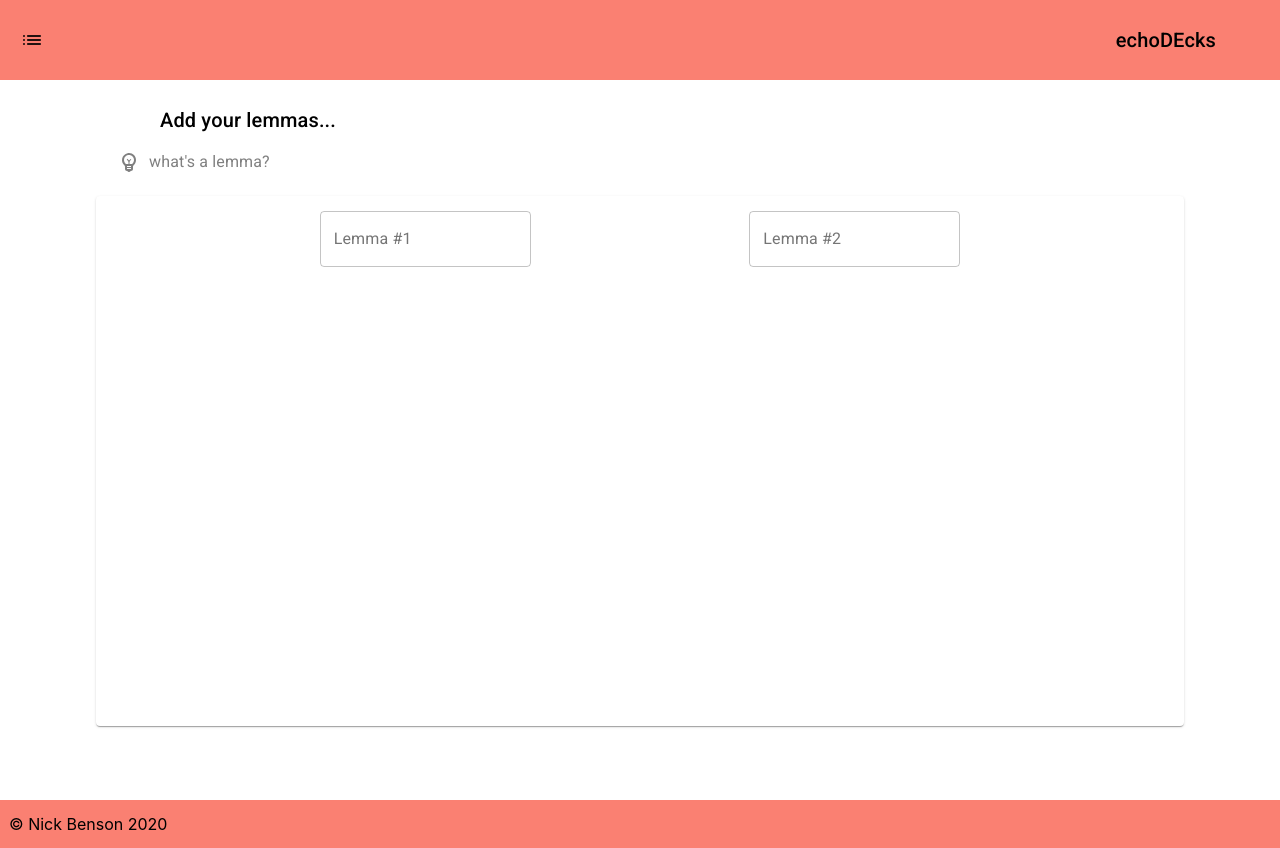
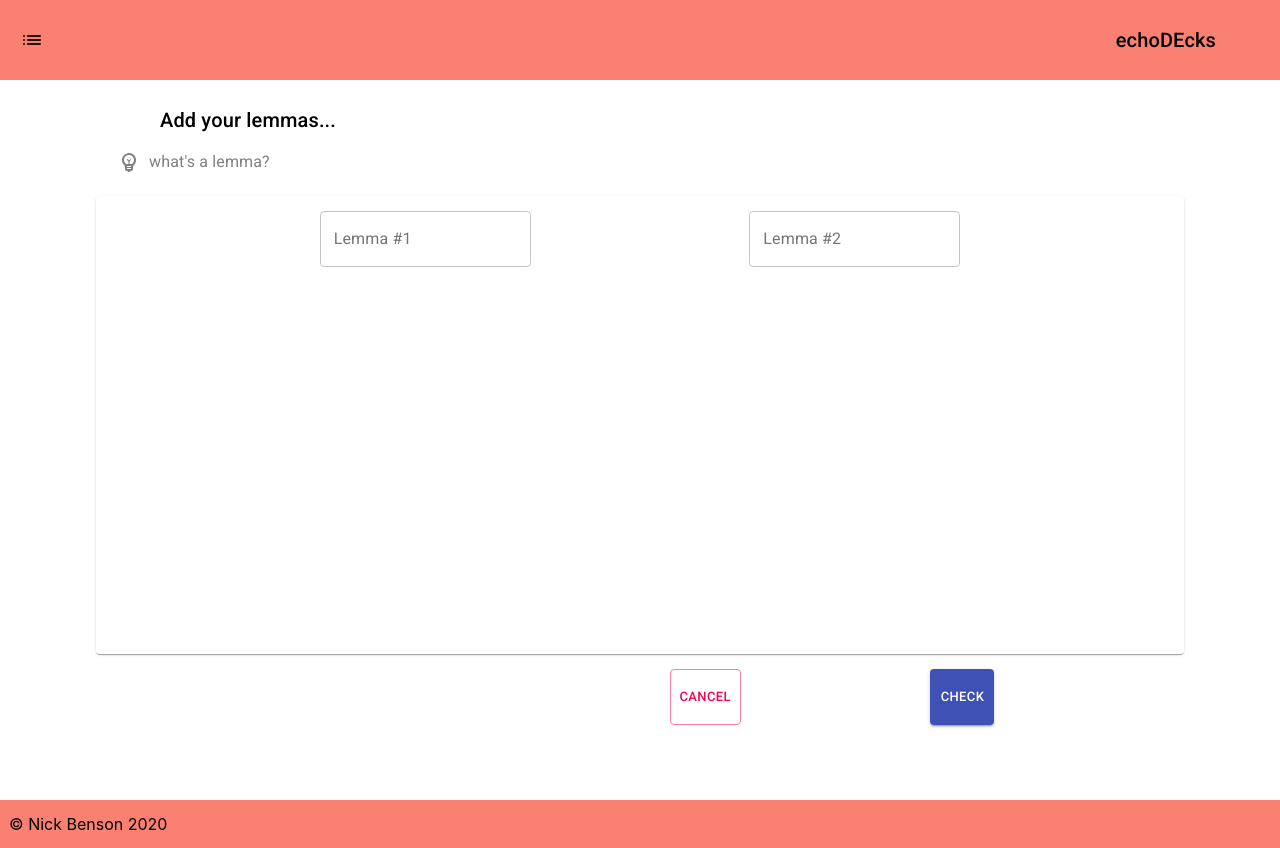
Before and after one commit to N1ck-Benson/echoDecks, a React (Create React App) app: page /add-deck in a window 1280 px wide. Built offline with nearby package versions, Linux system fonts and the light colour scheme.

Commit message:
add conditionally rendered go button

```diff
--- a/src/components/AddDeck.jsx
+++ b/src/components/AddDeck.jsx
@@ -6,6 +6,8 @@ import {
   TextField,
 } from "@material-ui/core";
 import EmojiObjectsOutlinedIcon from "@material-ui/icons/EmojiObjectsOutlined";
+import { Link } from "@reach/router";
+import { useEffect } from "react";
 import { useState } from "react";
 import "../styles/AddDeck.css";
 
@@ -31,9 +33,9 @@ const AddDeck = () => {
 
   const [open, setOpen] = useState(false);
   const [lemmas, setLemmas] = useState(buildLemmaList());
+  const [lemmasReady, setLemmasReady] = useState(false);
   const [lingueeData, setLingueeData] = useState([]);
-
-  console.log(lemmas);
+  const [deckName, setDeckName] = useState("New Deck");
 
   const openHelper = () => {
     setOpen(!open);
@@ -58,6 +60,32 @@ const AddDeck = () => {
     console.log(updatedLemmas, "<<< updatedLemmas");
     setLemmas(updatedLemmas);
   };
+
+  const checkLemmas = () => {
+    // opens a dialog box -> selection src and dst
+    // hits the linguee API with an api function
+    // for each item in lemmas, using the lemma value.
+    // each time, sets checking to true ->
+    // this triggers a spinner in the input
+    // on response, sets checking to false,
+    // checked to true, and valid to true or false,
+    // depending on response.
+    // valid status sets a tick or edit/delete buttons
+  };
+
+  useEffect(() => {
+    if (
+      lemmas.every((lemma) => {
+        return lemma.isValid;
+      })
+    ) {
+      setLemmasReady(true);
+    } else {
+      setLemmasReady(false);
+    }
+  });
+
+  const buildDeck = () => {};
 
   return (
     <main>
@@ -95,6 +123,34 @@ const AddDeck = () => {
             );
           })}
         </Paper>
+        {!lemmasReady ? (
+          <div className="button-group">
+            <Button size="small" variant="outlined" color="secondary">
+              <Link to="/" className="Link">
+                Cancel
+              </Link>
+            </Button>
+            <Button
+              size="small"
+              variant="contained"
+              color="primary"
+              onClick={checkLemmas}
+            >
+              Check
+            </Button>
+          </div>
+        ) : (
+          <div className="button-group">
+            <Button
+              size="small"
+              variant="contained"
+              color="primary"
+              onClick={buildDeck}
+            >
+              Go!
+            </Button>
+          </div>
+        )}
       </section>
     </main>
   );
--- a/src/styles/AddDeck.css
+++ b/src/styles/AddDeck.css
@@ -1,6 +1,6 @@
 main {
   display: grid;
-  grid-template-rows: auto auto 65vh;
+  grid-template-rows: auto auto 70vh;
   min-width: 250px;
 }
 
@@ -34,9 +34,6 @@ main {
 }
 
 .helper-text {
-  display: flex;
-  flex-direction: row;
-  align-items: center;
   padding: 0 5vw 0 5vw;
   color: grey;
 }
@@ -54,10 +51,24 @@ main {
   justify-content: space-evenly;
   align-content: flex-start;
   flex-wrap: wrap;
-  height: 100%;
+  height: 80%;
   padding: 5px;
+  overflow: scroll;
 }
 
 .lemma-input {
   margin: 10px 0 10px 0;
 }
+
+.button-group {
+  display: flex;
+  justify-content: space-evenly;
+  flex-wrap: wrap;
+  height: 10%;
+  padding: 15px 0 10px 30vw;
+}
+
+.Link {
+  text-decoration: none;
+  color: inherit;
+}
```
